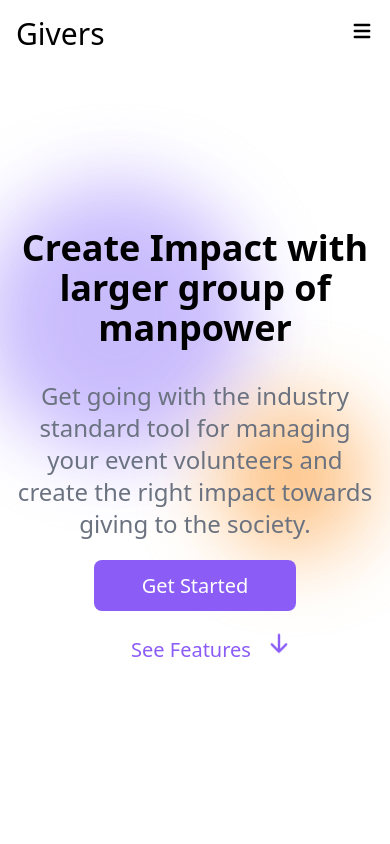
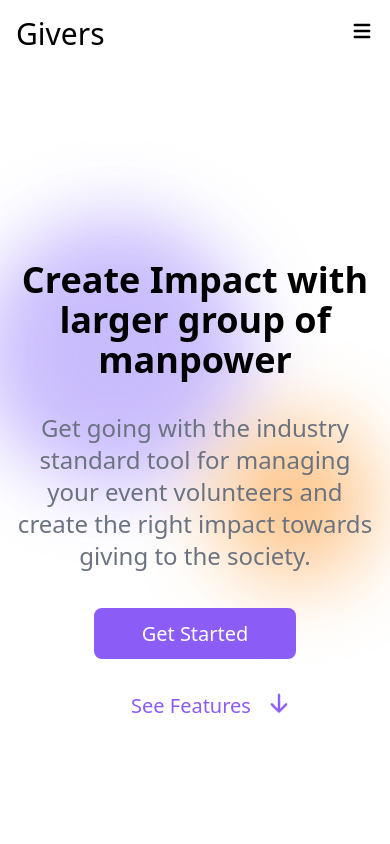
Before and after one commit to Bibek99/givers-frontend, a React (Create React App) app: page / in a window 390 px wide. Shown: the top 844 px of the page. Built offline with nearby package versions, Linux system fonts and the light colour scheme.

Commit message:
small adjustment in styling of landing page

```diff
--- a/src/App.js
+++ b/src/App.js
@@ -1,4 +1,4 @@
-import { BrowserRouter as Router, Route } from 'react-router-dom';
+import { BrowserRouter as Router, Route, Switch } from 'react-router-dom';
 import GetStartedPage from './pages/GetStartedPage';
 import LandingPage from './pages/LandingPage';
 import LoginPage from './pages/LoginPage';
@@ -9,12 +9,14 @@ import Page404 from './pages/Page404';
 function App() {
     return (
         <Router>
-            <Route exact path="/" component={LandingPage} />
-            <Route path="/login" component={LoginPage} />
-            <Route path="/signup" component={GetStartedPage} />
-            <Route path="/user" component={UserDashboard} />
-            <Route path="/org" component={OrgDashboard} />
-            <Route component={Page404} />
+            <Switch>
+                <Route exact path="/" component={LandingPage} />
+                <Route path="/login" component={LoginPage} />
+                <Route path="/signup" component={GetStartedPage} />
+                <Route path="/user" component={UserDashboard} />
+                <Route path="/org" component={OrgDashboard} />
+                <Route path="*" component={Page404} />
+            </Switch>
         </Router>
     );
 }
--- a/src/components/sections/HeroSection.js
+++ b/src/components/sections/HeroSection.js
@@ -5,20 +5,20 @@ import { ArrowDownIcon } from '@heroicons/react/solid';
 const HeorSection = () => {
     return (
         <div className="">
-            <div className="flex flex-col text-center justify-center mt-40">
+            <div className="flex flex-col text-center justify-center mt-48">
                 <div className="relative w-full max-w-screen-lg mx-auto">
                     <div className="animate-blob absolute w-72 h-72 -left-4 -top-16 bg-purple-300 rounded-full filter blur-2xl opacity-90"></div>
                     <div className="animate-blob2 absolute w-36 h-36 right-8 top-48 bg-orange-300 rounded-full filter blur-2xl opacity-90"></div>
-                    <div className="relative space-y-8">
-                        <div className="text-4xl md:text-6xl font-semibold text-center px-4">
+                    <div className="relative">
+                        <div className="text-4xl md:text-6xl font-semibold text-center px-4 mb-8">
                             Create Impact with larger group of manpower
                         </div>
-                        <div className="text-2xl md:text-3xl text-center text-gray-500 px-4">
+                        <div className="text-2xl md:text-3xl text-center text-gray-500 px-4 mb-12 sm:mb-8 md:mb-4">
                             Get going with the industry standard tool for
                             managing your event volunteers and create the right
                             impact towards giving to the society.
                         </div>
-                        <div className="flex-auto lg:flex-1 space-y-6 space-x-8 text-center px-4">
+                        <div className="lg:flex-1 space-x-8 text-center px-4">
                             <Link
                                 to="/signup"
                                 className="bg-purple-500 py-3 px-12 text-xl text-white rounded-lg"
@@ -27,7 +27,7 @@ const HeorSection = () => {
                             </Link>
                             <Link
                                 to="#"
-                                className="py-3 px-12 text-xl text-purple-500 rounded-lg inline-flex"
+                                className="py-3 px-12 text-xl text-purple-500 rounded-lg inline-flex mt-8"
                             >
                                 See Features
                                 <span>
```
